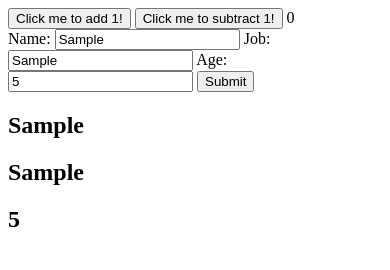
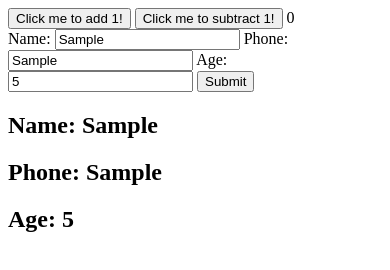
Before and after one commit to ajcuddeback/bot-site, a plain HTML site: page index.html in a window 390 px wide. Both pictures are taken after typing "Sample", "Sample", "5" into the empty fields and a click on the button "Submit". Drawn offline with Linux system fonts and the light colour scheme.

Commit message:
edited to have phone number instead of job

```diff
--- a/assets/script.js
+++ b/assets/script.js
@@ -51,9 +51,9 @@ function displayData() {
         const jobElement = document.createElement("h2");
         const ageElement = document.createElement("h2");
 
-        nameElement.innerHTML = element.firstName;
-        jobElement.innerHTML = element.job;
-        ageElement.innerHTML = element.age;
+        nameElement.innerHTML = `Name: ${element.firstName}`;
+        jobElement.innerHTML = `Phone: ${element.job}`;
+        ageElement.innerHTML = `Age: ${element.age}`;
 
         dataDiv.append(nameElement);
         dataDiv.append(jobElement);
--- a/index.html
+++ b/index.html
@@ -16,7 +16,7 @@
     <form class="form">
         <label for="name-input">Name:</label>
         <input type="text" class="name-input">
-        <label for="job-title">Job:</label>
+        <label for="job-title">Phone:</label>
         <input type="text" class="job-title">
         <label for="age">Age:</label>
         <input type="number" class="age">
```
